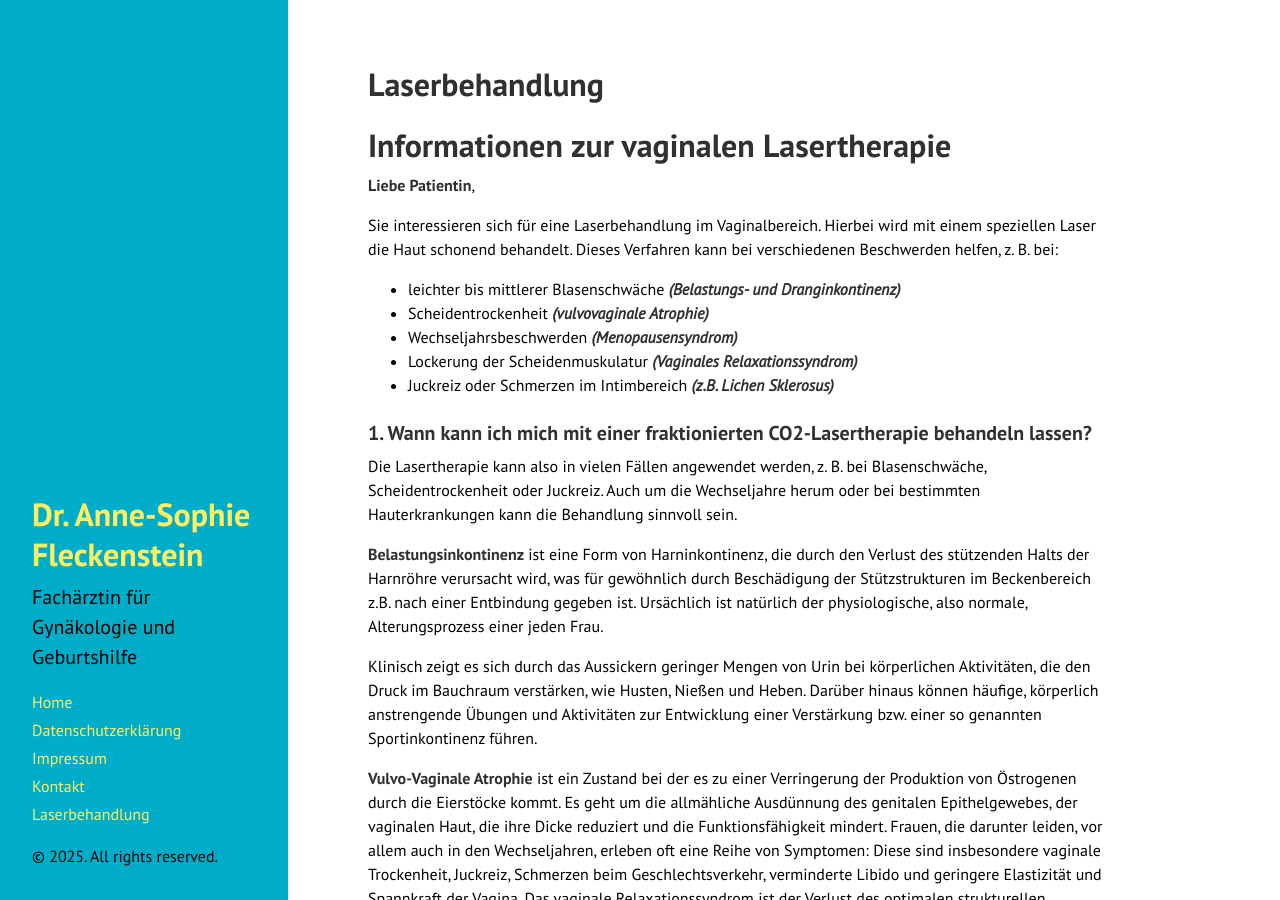
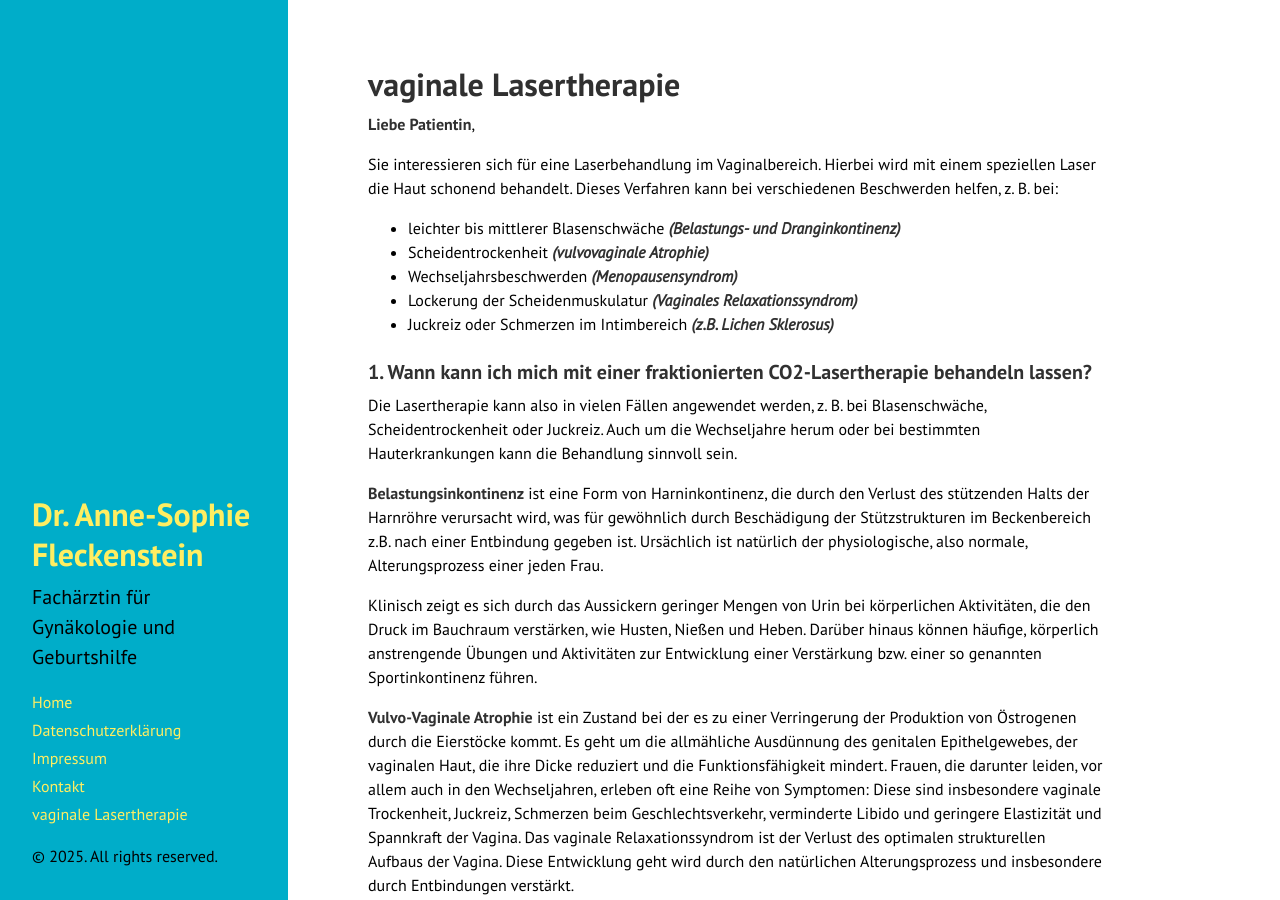
Before and after one commit to JuliaFleckenstein/dr-anne-sophie-fleckenstein, a Jekyll site: the page built from docs/laserbehandlung.md, in a window 1280 px wide and 900 px high. Built offline with Jekyll 4.4.1, drawn with Linux system fonts in a browser that asks for light colours; Markdown is read by kramdown in place of the engine named in the settings.

Commit message:
update laserhabendung

```diff
--- a/docs/laserbehandlung.md
+++ b/docs/laserbehandlung.md
@@ -1,10 +1,7 @@
 ---
 layout: page
-title: Laserbehandlung
+title: vaginale Lasertherapie
 ---
-
-
-# Informationen zur vaginalen Lasertherapie
 
 
 **Liebe Patientin**,
```
